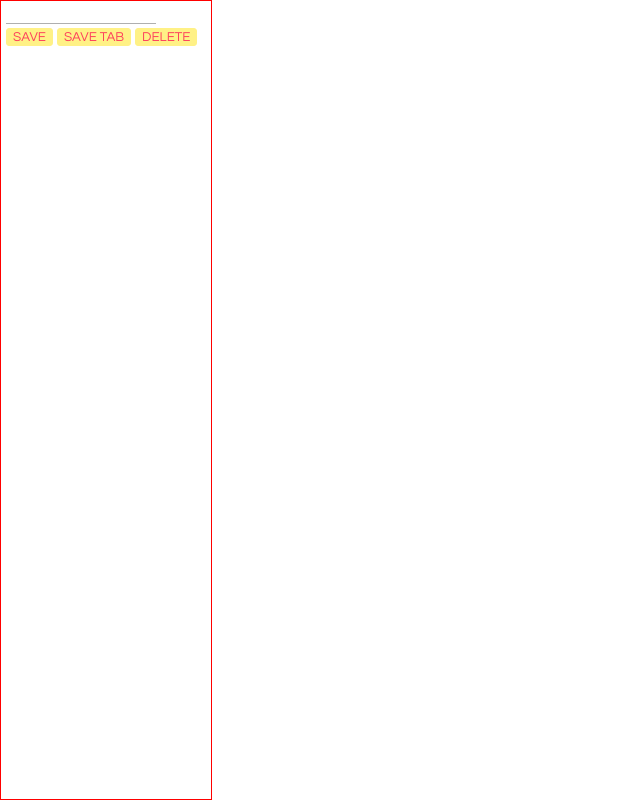
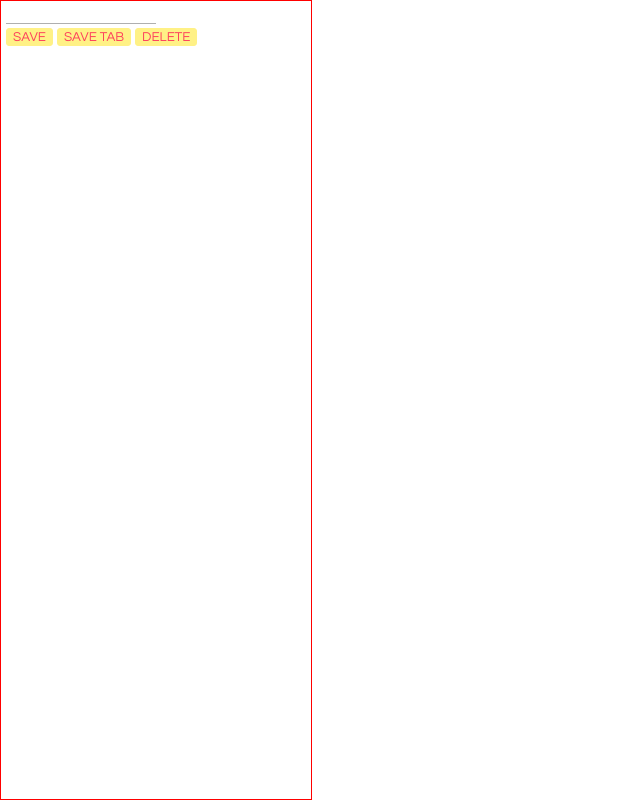
Before and after one commit to elanseca/LeadsTrackerApp, a website built with Vite: page index.html in a window 1280 px wide. Shown: the whole page, without its empty margins (0-640 px from the left). Built offline with nearby package versions, Linux system fonts and the light colour scheme.

Commit message:
more css

```diff
--- a/index.css
+++ b/index.css
@@ -1,8 +1,7 @@
 body{
     margin: 0;
     padding: 5px;
-    min-width: 150px;
-    max-width: 200px;
+    max-width: 300px;
     border: 1px solid red;
 }
 
@@ -12,6 +11,7 @@ ul{
     padding-left: 20px;
     font-family: Calibri;
     font-size: 12px;
+    word-wrap: break-word;
 }
 
 ul li a:link{
@@ -35,8 +35,6 @@ ul li a:visited{
     padding: 0;
 }
 
-
-
 input{
     max-width: 150px;
     margin-bottom: 2px;
--- a/index.html
+++ b/index.html
@@ -4,9 +4,11 @@
     </head>
     <body>
         <input type="text" id="input-el">
-        <button id="save-btn">SAVE</button>
-        <button id="tab-btn">SAVE TAB</button>
-        <button id="del-btn">DELETE</button>
+        <div>
+            <button id="save-btn">SAVE</button>
+            <button id="tab-btn">SAVE TAB</button>
+            <button id="del-btn">DELETE</button>
+        </div>
         <ul id="ul-el"></ul>
 
         <script src="index.js"></script>
```
